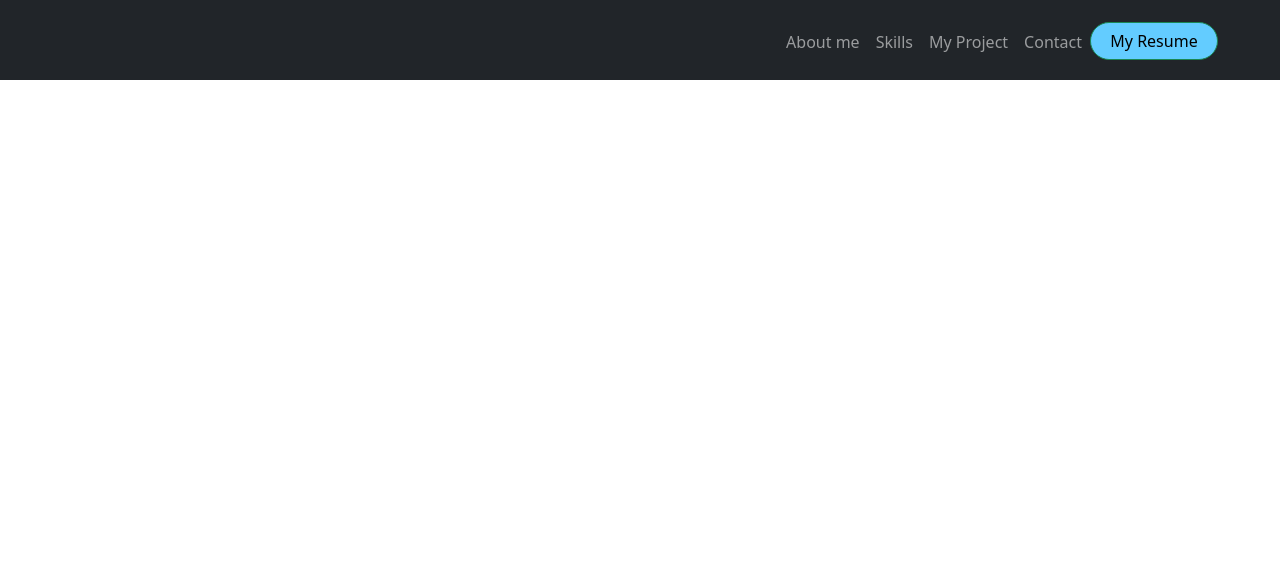
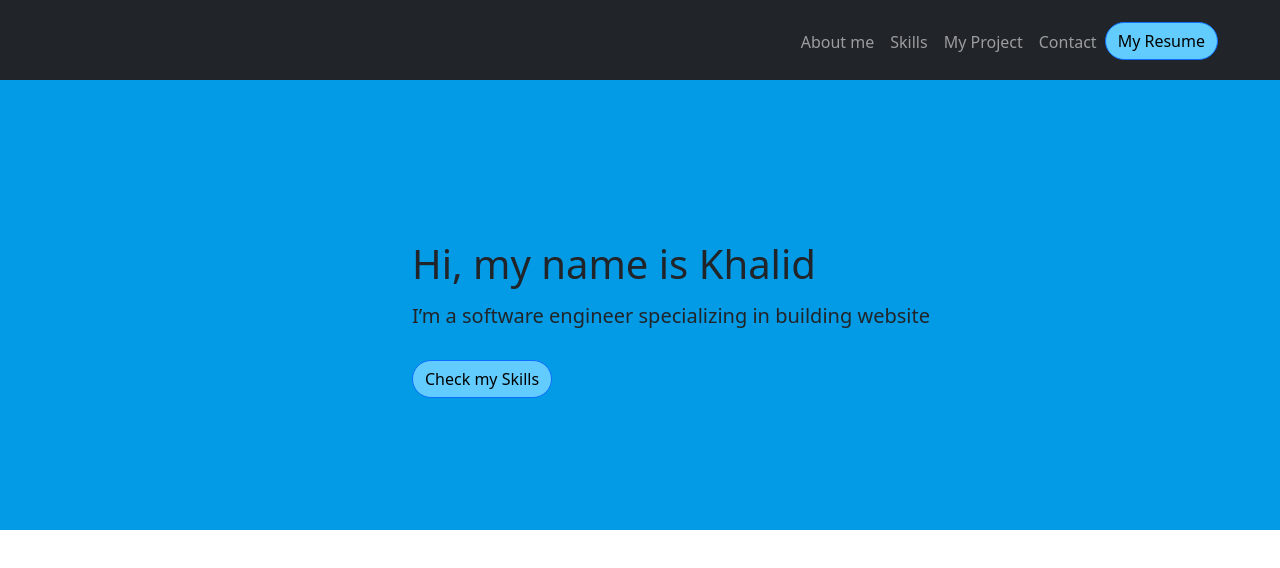
Before and after one commit to khalledalkarmi/Portfolio, a plain HTML site: page index.html in a window 1280 px wide. Drawn offline with nearby package versions, Linux system fonts and the light colour scheme.

Commit message:
section One

```diff
--- a/index.html
+++ b/index.html
@@ -11,6 +11,7 @@
     <link rel="stylesheet" href="./style/style.css">
     <title>Portfolio</title>
 </head>
+<!-- TODO: change Font Style to robot font -->
 
 <body>
     <!-- JavaScript Bundle with Popper -->
@@ -25,6 +26,7 @@
                     aria-expanded="false" aria-label="Toggle navigation">
                     <span class="navbar-toggler-icon"></span>
                 </button>
+                <!-- TODO: href -->
                 <div class="collapse navbar-collapse" id="navbarSupportedContent">
                     <ul class="navbar-nav me-auto w-100 justify-content-end">
                         <li class="nav-item">
@@ -37,11 +39,15 @@
                         <li class="nav-item">
                             <a class="nav-link " href="#" tabindex="-1">My Project</a>
                         </li>
-                         <li class="nav-item">
+                        <li class="nav-item">
                             <a class="nav-link " href="#" tabindex="-1">Contact</a>
                         </li>
                         <li class="nav-item">
-                            <button class="btn btn-outline-success" type="submit" id="resumeButton">My Resume</button>
+                            <!-- TODO:
+                                1- href
+                                2- hover effect
+                             -->
+                            <button class="btn btn-primary w-auto resumeButton" href="" type="button">My Resume</button>
                         </li>
                     </ul>
                 </div>
@@ -50,7 +56,30 @@
     </header>
 
     <main>
+        <div class="container-fluid mh-100" id="heroImage">
+            <div class="row w-100 ">
+                <div class="col" style="margin-top:10rem;">
+                    <span class="h1" style="margin-left:25rem;">Hi, my name is Khalid</span>
+                </div>
+            </div>
+            <div class="row">
+                <div class="col" style="margin-top:1rem;">
+                    <span class="h5 d-flex" style="margin-left:25rem ;">I’m a software engineer specializing in
+                        building website </span>
+                </div>
+            </div>
+            <!-- TODO:
+                1- href
+                2- hover effect
+              -->
+            <div class="row">
+                <div class="col" style="margin-top:1.5rem;">
+                    <a class="btn btn-primary resumeButton w-auto" href="#" role="button"
+                        style="margin-left:25rem;">Check my Skills</a>
+                </div>
+            </div>
 
+        </div>
     </main>
 
     <footer>
--- a/style/style.css
+++ b/style/style.css
@@ -15,7 +15,7 @@ nav li {
     padding-top: 0.85rem;
 }
 
-#resumeButton {
+.resumeButton {
     margin-right: 50px;
     border-radius: 50px;
     width: 100px;
@@ -23,3 +23,13 @@ nav li {
     color: black;
     width: 8rem;
 }
+
+#heroImage{
+    height: 450px;
+    width: 100%;
+    background-color: #039BE5;
+}
+.vertical-center {
+    display: flex;
+    align-items: center;
+  }
```
